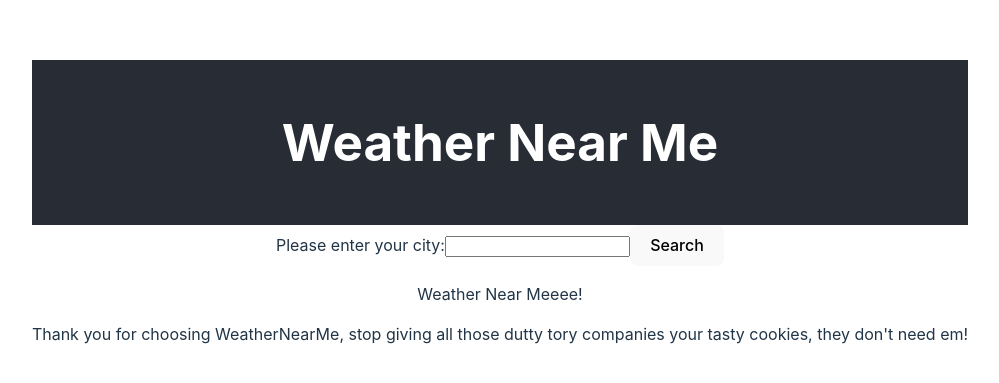
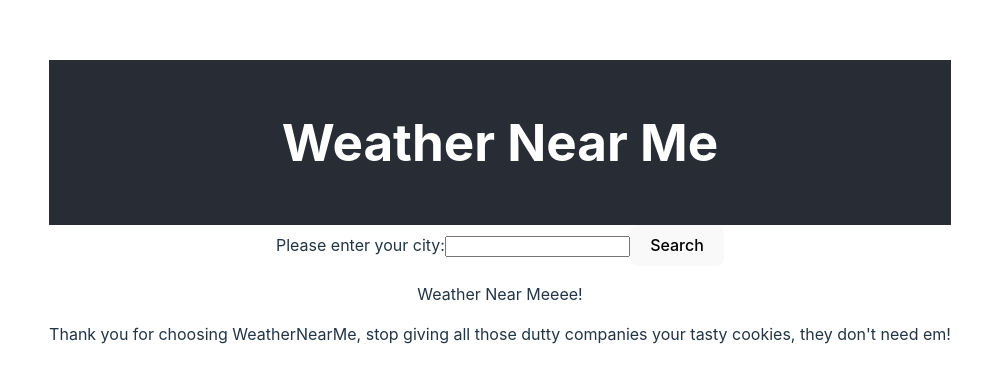
Before and after one commit to jordanfh1/weatherNearMe, a React (Vite) app in the folder weatherApp/weatherNearMe/: page / in a window 1280 px wide. Shown: the part 189-572 px from the top of the page, without its empty margins (140-1139 px from the left). Built offline with nearby package versions, Linux system fonts and the light colour scheme.

Commit message:
fixed typo

```diff
--- a/weatherApp/weatherNearMe/src/components/footer/Footer.tsx
+++ b/weatherApp/weatherNearMe/src/components/footer/Footer.tsx
@@ -4,7 +4,7 @@ export default function Footer() {
     return (
         <footer>
         <p>Weather Near Meeee!</p>
-        <p>Thank you for choosing WeatherNearMe, stop giving all those dutty tory companies your tasty cookies, they don't need em!</p>
+        <p>Thank you for choosing WeatherNearMe, stop giving all those dutty companies your tasty cookies, they don't need em!</p>
         </footer>
     );
     }
```
